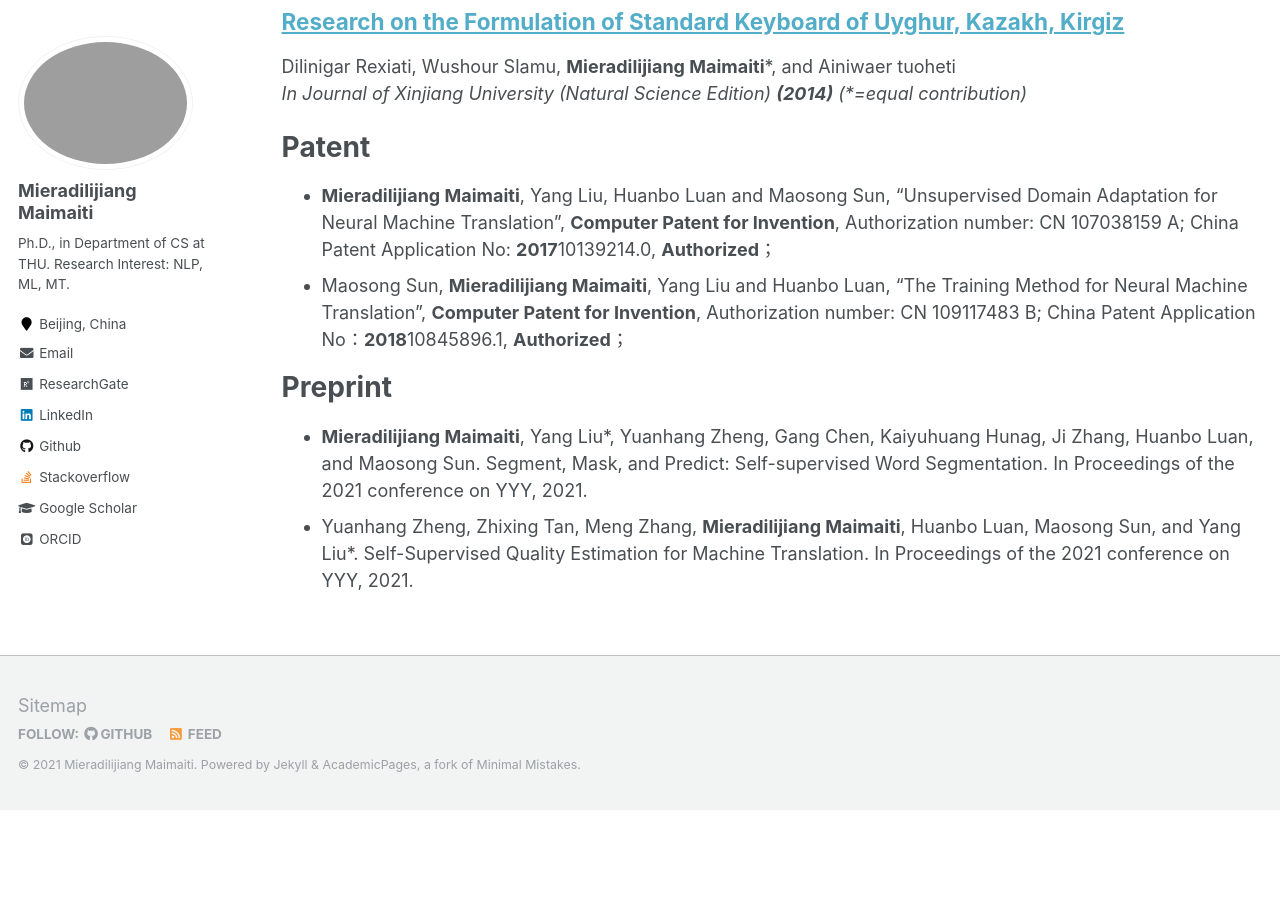
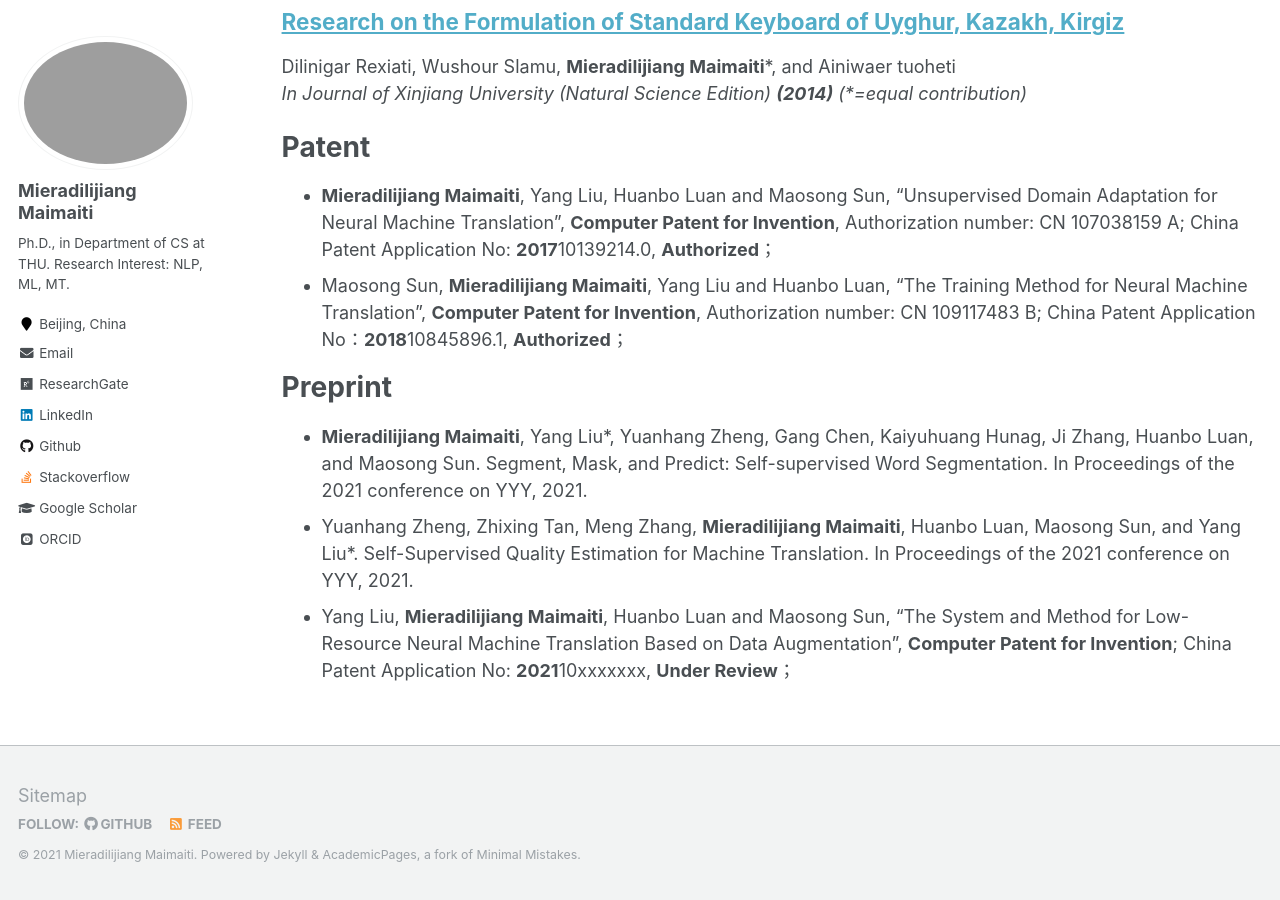
Before and after one commit to miradel51/miradel51.github.io, a Jekyll site: the page built from _pages/publications.md, in a window 1280 px wide and 900 px high, scrolled down 2469 px. Built offline with Jekyll 4.4.1, drawn with Linux system fonts in a browser that asks for light colours; some web fonts are replaced; before the commit the page ends 3279 px from its top, so only the background shows below that.

Commit message:
update publications.md

```diff
--- a/_pages/publications.md
+++ b/_pages/publications.md
@@ -24,3 +24,4 @@ Preprint
 ======
 * **Mieradilijiang Maimaiti**, Yang Liu*, Yuanhang Zheng, Gang Chen, Kaiyuhuang Hunag, Ji Zhang, Huanbo Luan, and Maosong Sun. Segment, Mask, and Predict: Self-supervised Word Segmentation. In Proceedings of the 2021 conference on YYY, 2021.
 * Yuanhang Zheng, Zhixing Tan, Meng Zhang, **Mieradilijiang Maimaiti**, Huanbo Luan, Maosong Sun, and Yang Liu*. Self-Supervised Quality Estimation for Machine Translation. In Proceedings of the 2021 conference on YYY, 2021.
+* Yang Liu, __Mieradilijiang Maimaiti__, Huanbo Luan and Maosong Sun, "The System and Method for Low-Resource Neural Machine Translation Based on Data Augmentation", __Computer Patent for Invention__; China Patent Application No: **2021**10xxxxxxx, __Under Review__；
```
